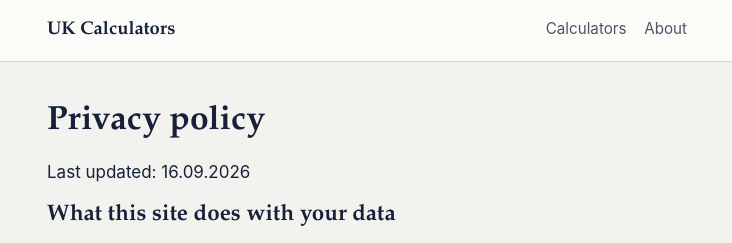
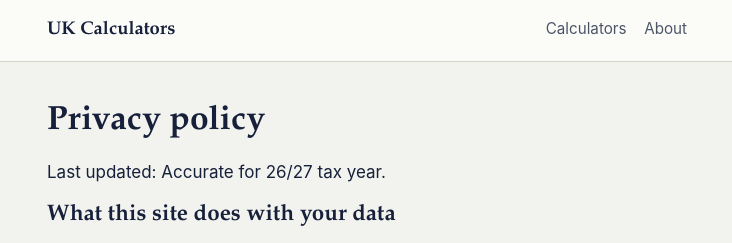
Before and after one commit to Oliver-SC-Cran/uk-calculators, a React (Vite) app: page /privacy in a window 1280 px wide. Shown: the top 243 px of the page, without its empty margins (273-1005 px from the left). Built offline with nearby package versions, Linux system fonts and the light colour scheme.

Commit message:
Changed privacy message

```diff
--- a/src/pages/Privacy.jsx
+++ b/src/pages/Privacy.jsx
@@ -2,7 +2,7 @@ export default function Privacy() {
   return (
     <>
       <h1>Privacy policy</h1>
-      <p>Last updated: 16.09.2026</p>
+      <p>Last updated: Accurate for 26/27 tax year.</p>
 
       <h2>What this site does with your data</h2>
       <p>
```
